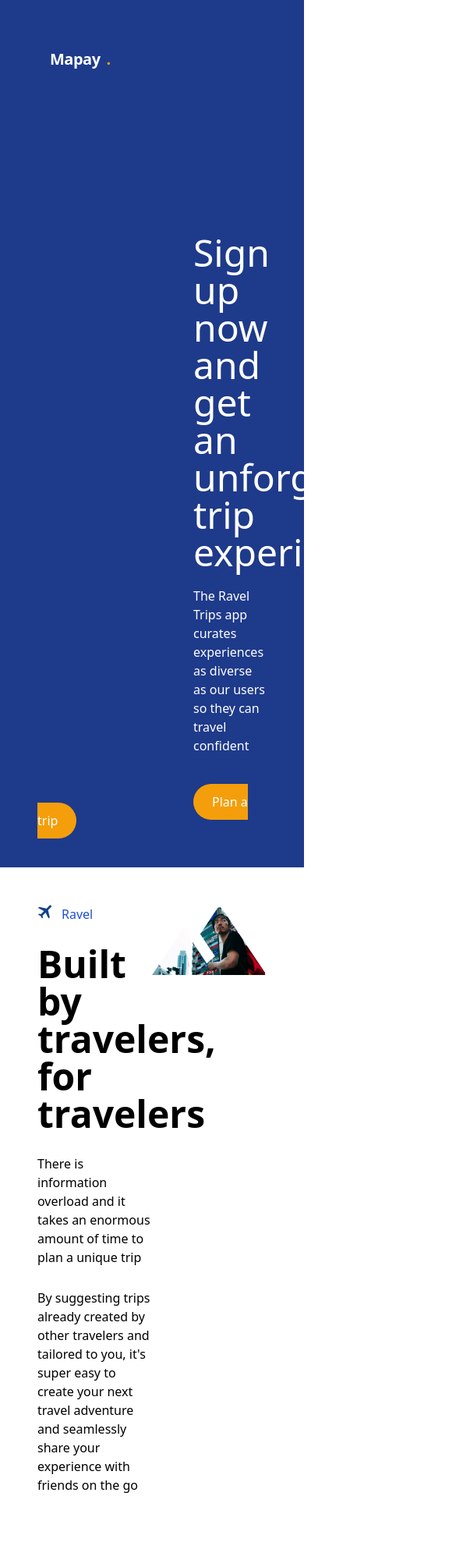
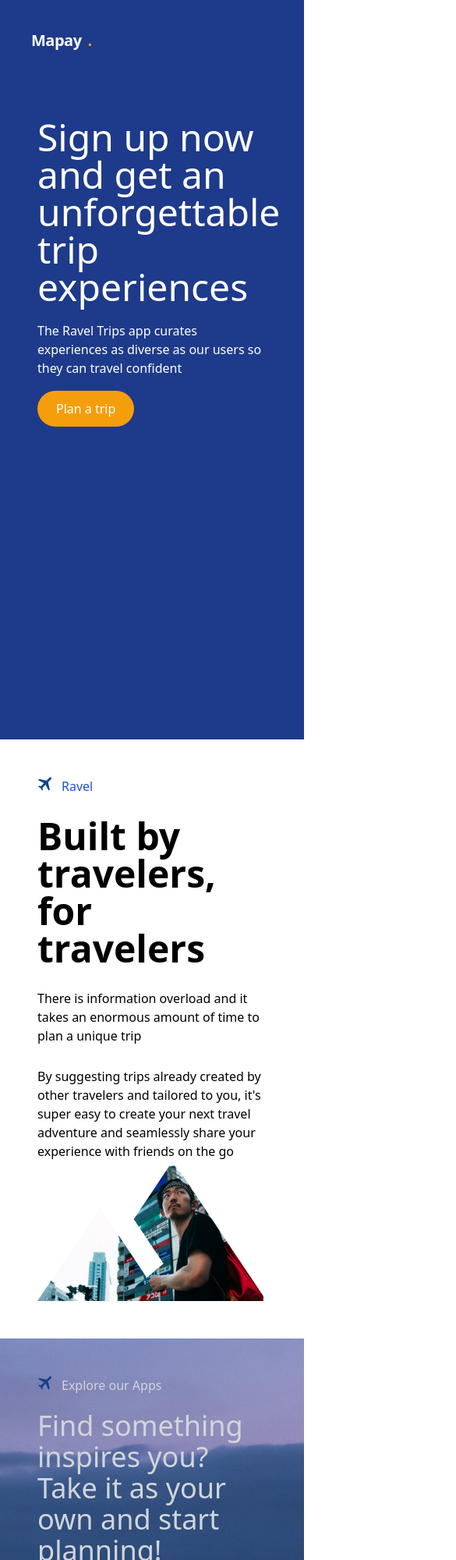
Before and after one commit to mulaidev/mapay, a plain HTML site: page index.html in a window 390 px wide. Shown: the top 2000 px of the page at 78% size, 585 px wide, since content can reach past the window. Drawn offline with Linux system fonts and the light colour scheme.

Commit message:
add responsive

```diff
--- a/index.html
+++ b/index.html
@@ -13,7 +13,7 @@
 
     <!-- INI BAGIAN NAVIGASI -->
 
-    <div class="bg-blue-900 p-12">
+    <div class="bg-blue-900 p-6 md:p-12">
         <div class="w-full px-4 mx-auto max-w-screen-2xl sm:px-6 md:px-8">
             <div class="flex items-center justify-between h-14">
                 <a class="flex items-end space-x-2 whitespace-nowrap" href="#">
@@ -93,30 +93,28 @@
 
     <!-- INI BAGIAN HEADER -->
     <header>
-        <div class="bg-blue-900 p-12 text-white  min-h-screen">
-            <h1 class="text-5xl mb-5" style="margin-top: 100px; margin-left: 200px; margin-right: 200px;">
+        <div class="bg-blue-900 text-white min-h-screen p-12 md:p-60">
+            <h1 class="text-5xl mb-5">
                 Sign up now and get an unforgettable trip experiences
             </h1>
-            <p style="margin-left: 200px;">
+            <p class="mb-7">
                 The Ravel Trips app curates experiences as diverse as our users so they can
                 travel confident
             </p>
-            <br /><br />
             <p>
-                <a href="#" class="rounded-full py-3 px-6 bg-yellow-500" style="margin-left: 200px;">Plan a trip</a>
+                <a href="#" class="rounded-full py-3 px-6 bg-yellow-500">Plan a trip</a>
             </p>
 
         </div>
-        <header>
+    </header>
             <!-- TUTUP INI BAGIAN HEADER -->
 
             <!--INI ADALAH BAGIAN KONTEN -->
 
             <!-- Baris konten 1 -->
-            <konten1>
 
             <div class="p-12 ">
-                    <div class="grid grid-cols-2">
+                <div class="grid grid-cols-1 md:grid-cols-2">
                     <div>
                         <a href="#">
                             <p class="text-blue-700 mb-7"><img src="img/Vector.png" class="float-left mr-3">
@@ -136,15 +134,12 @@
                 </div>
             </div>
 
-            </konten1>
-
             <!-- tutup baris konten 1 -->
 
             <!-- Baagian konten 2 -->
-              <div class="p-16">
             <div class="bg-white p-12 min-h-screen bg-cover bg-center "  style="background-image: url(img/img-bridge.jpg)" >
                 <div href="#" class="absolute mt-72" ><img src="img/img-back.png"></div>
-                        <div class="text-gray-300 m-36 mb-5">
+                    <div class="text-gray-300 m-0 md:m-36 mb-5">
                         <p> <img src="img/Vector.png" class="float-left mr-3"> Explore our Apps</p>
                         <h1 class="text-4xl mt-5">Find something inspires you?
                             Take it as your own and start planning!</h1><br>
@@ -152,9 +147,7 @@
                     travelers like you from <br> all over the world</p>
                 <br><br>
                 <p><a href="#" class="rounded-full py-3 px-6 bg-yellow-500">Plan a trip</a></p>
-                    <div href="#" class="absolute -mt-48 ml-96" ><img src="img/img-next.png" class="ml-96 mt-5"></div>
-                  </div>
-                </div>
+                <div href="#" class="absolute -mt-48 md:ml-96" ><img src="img/img-next.png" class="mt-5"></div>
               </div>
             </div>
 
```
Also changed, not shown: style.css. Lines whose indentation alone changed are shown as unchanged.
